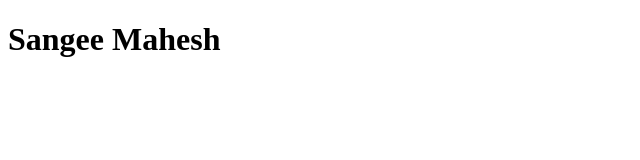
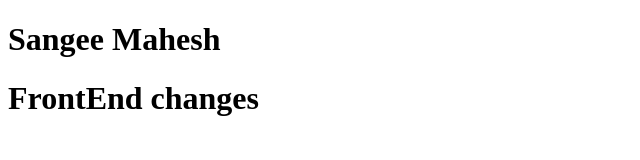
Before and after one commit to sangeetha1995-june/loginForm, a plain HTML site: page index.html in a window 1280 px wide. Shown: the whole page, without its empty margins (0-640 px from the left). Drawn offline with Linux system fonts and the light colour scheme.

Commit message:
feat : added some frontend code

```diff
--- a/index.html
+++ b/index.html
@@ -7,5 +7,6 @@
 </head>
 <body>
     <h1>Sangee Mahesh</h1>
+    <h1>FrontEnd changes</h1>
 </body>
 </html>
```
